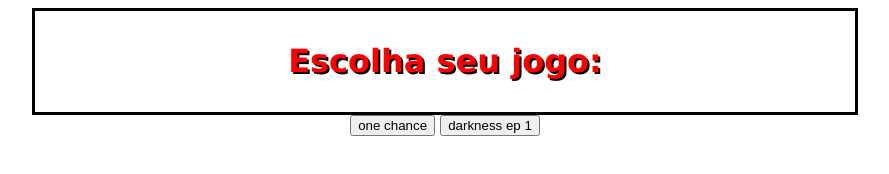
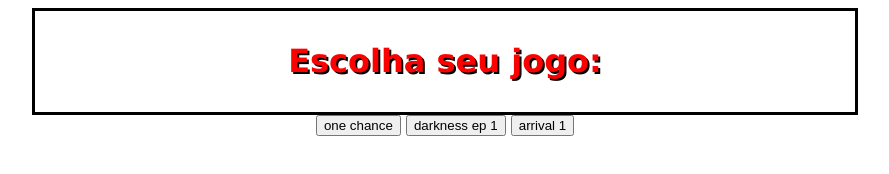
Before and after one commit to mark445965/swfbrasil, a plain HTML site: page jogos.html in a window 1280 px wide. Shown: the whole page, without its empty margins (195-1084 px from the left). Drawn offline with Linux system fonts and the light colour scheme.

Commit message:
Update jogos.html

```diff
--- a/jogos.html
+++ b/jogos.html
@@ -13,4 +13,5 @@
 </body>
     <button onclick="window.location.href='one chance.html'">one chance</button>
     <button onclick="window.location.href='darkness.html'">darkness ep 1</button>
+    <button oncclick="window.location.href='arrival in hell.html'">arrival 1</button>
 </html>
```
